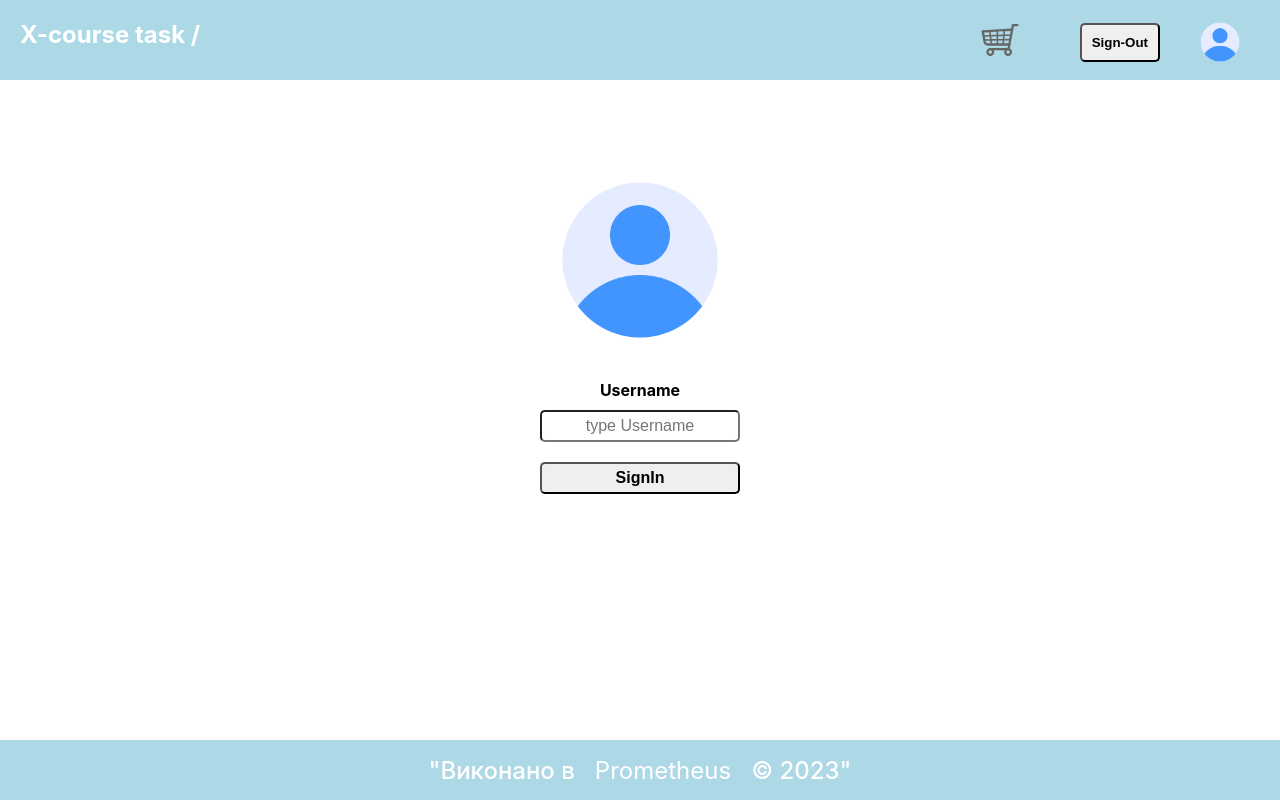
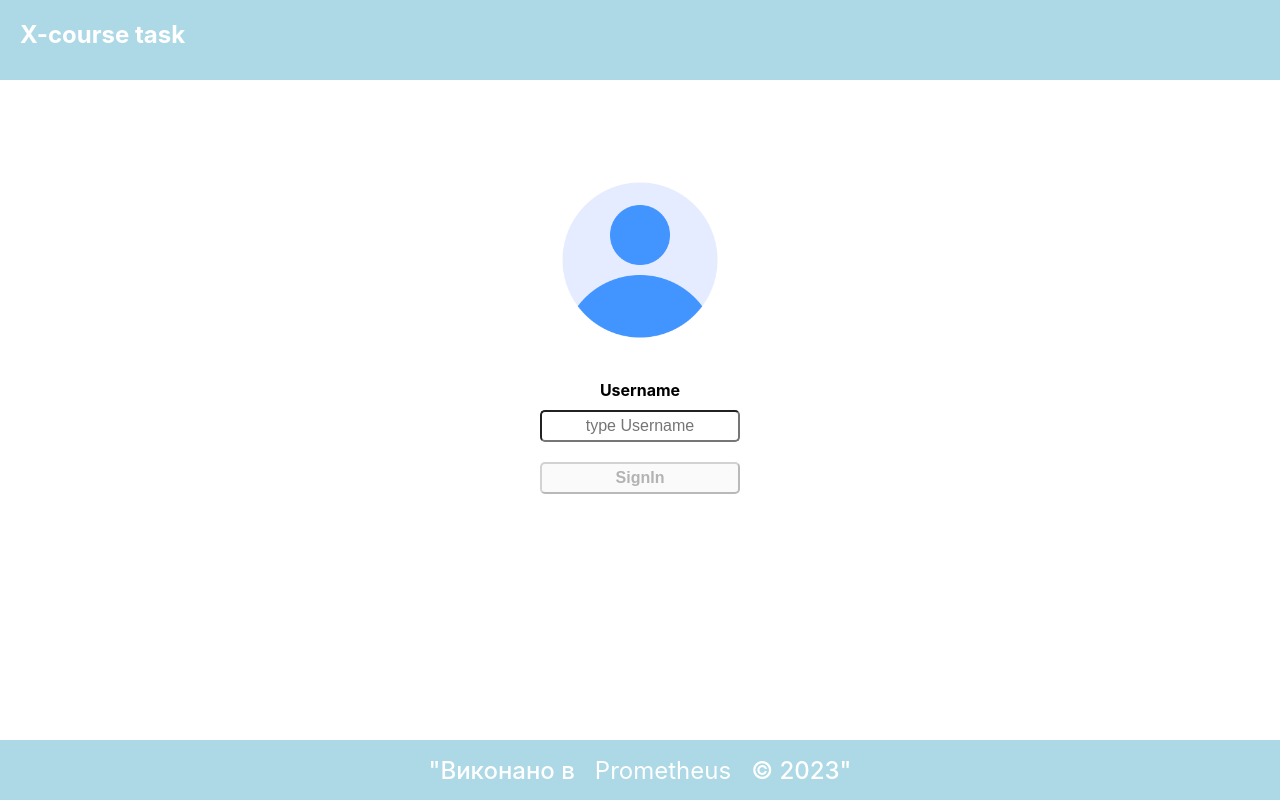
Before and after one commit to volodymyr35/prometheus-x-course-task, a React (Create React App) app: page / in a window 1280 px wide. Built offline with nearby package versions, Linux system fonts and the light colour scheme.

Commit message:
added signIn logic and redirected routes

```diff
--- a/src/App.js
+++ b/src/App.js
@@ -1,3 +1,4 @@
+import { useState } from 'react';
 import { Routes, Route } from 'react-router-dom';
 import { Header } from './components/Header';
 import { SignIn } from './pages/SignIn/SignIn';
@@ -10,11 +11,13 @@ import { Footer } from './components/Footer';
 import './App.css';
 
 function App() {
+ const [username, setUsername] = useState('');
+
   return (
     <div className="App">
-      <Header />
+      <Header username={username} setUsername={setUsername} />
       <Routes>
-        <Route exact path="/" element={<SignIn />} />
+        <Route exact path="/" element={<SignIn setUsername={setUsername} />} />
         <Route path="/books" element={<BookList/>} />
         <Route path="/books/:bookId" element={<SpecificBook/>} />
         <Route path="/cart" element={<Cart/>} />
--- a/src/components/BookItem/BookItem.css
+++ b/src/components/BookItem/BookItem.css
@@ -2,15 +2,23 @@
   display: flex;
   flex-direction: column;
   justify-content: space-between;
-  align-items: flex-start;
+  /* align-items: flex-start; */
   padding: 20px;
   margin: 20px;
   width: 400px;
   border: 2px solid #000;
 }
 
+.book__info {
+  display: flex;
+  flex-direction: column;
+  align-items: flex-start;
+  margin-bottom: 10px;
+}
+
 .book__image {
   width: 360px;
+  height: 360px;
 }
 
 .book__info-row {
@@ -22,16 +30,20 @@
   padding: 10px;
 }
 
-.view__button {
-  padding: 10px;
+.view__link {
+  display: block;
+  padding: 5px;
   border-radius: 5px;
   font-weight: bold;
   width: 100px;
+  color: #000;
+  border: 1px solid black;
+  text-align: center;
 }
 
 
 .book__short-description {
-  margin: 10px 10px 0;
+  margin: 10px 0;
   height: 75px;
   overflow: hidden;
 }
--- a/src/components/BookItem/BookItem.jsx
+++ b/src/components/BookItem/BookItem.jsx
@@ -27,7 +27,7 @@ export function BookItem(props) {
       <div className="book__info-row">
         <span className="row__label">{formatCurrency.format(price)}</span>
         <Link to={`/books/${id}`}>
-          <button className="view__button">View</button>
+          <span className="view__link">View</span>
         </Link>
       </div>
     </div>
--- a/src/components/Header/Header.jsx
+++ b/src/components/Header/Header.jsx
@@ -1,29 +1,40 @@
-import cart from '../../images/cart.svg';
-import avatar from '../../images/avatar.png';
-import { Link } from 'react-router-dom';
-import './Header.css';
+import { Link, useNavigate } from "react-router-dom";
+import cart from "../../images/cart.svg";
+import avatar from "../../images/avatar.png";
+import "./Header.css";
 
+export function Header({ username, setUsername }) {
+  const navigate = useNavigate();
 
-export function Header(props) {
-  const { name } = props;
+  const navigateToSignIn = () => {
+    navigate("/");
+    setUsername("");
+  };
+
+  if (!username) {
+    return (
+      <div className="header">
+        <div className="header__container">
+          <h2>X-course task </h2>
+        </div>
+      </div>
+    );
+  }
   return (
     <div className="header">
       <div className="header__container">
-        <h2>X-course task / {name}</h2>
+        <h2>X-course task / {username}</h2>
         <nav className="navigation">
-          <Link to='/cart'>
-            <img src={cart} alt="cart" width="40"/>
-            </Link>
-            <Link to='/'>
-            <button className="sign-out">Sign-Out</button>
-            </Link>
-            <img src={avatar} alt="user avatar" width="40"/>
-            <span>{name}</span>
-          </nav>
+          <Link to="/cart">
+            <img src={cart} alt="cart" width="40" />
+          </Link>
+          <button className="sign-out" onClick={navigateToSignIn}>
+            Sign-Out
+          </button>
+          <img src={avatar} alt="user avatar" width="40" />
+          <span>{username}</span>
+        </nav>
       </div>
     </div>
   );
 }
-
-// TODO:
-// 1. Add if statement to visualization navbar on all pages without signIn page.
--- a/src/pages/Cart/Cart.jsx
+++ b/src/pages/Cart/Cart.jsx
@@ -4,7 +4,7 @@ import trash from "../../images/trash.png";
 import "./Cart.css";
 
 export function Cart() {
-  const { cartData, addToCart, removeFromCart, clearCart } = useAppContext();
+  const { cartData, removeFromCart, clearCart } = useAppContext();
 
   const formatCurrency = new Intl.NumberFormat(undefined, {
     style: "currency",
@@ -15,7 +15,6 @@ export function Cart() {
     (acc, { bookPrice, quantity }) => bookPrice * quantity + acc,
     0
   );
-
 
   if (!cartData.length) {
     return (
@@ -29,7 +28,14 @@ export function Cart() {
 
   return (
     <>
-      <button>Purchase</button>
+      <button
+        className="purchase__button"
+        onClick={() => {
+          clearCart();
+        }}
+      >
+        Purchase
+      </button>
       <table>
         <thead>
           <tr>
@@ -37,7 +43,7 @@ export function Cart() {
             <th>Quantity</th>
             <th>Price per book</th>
             <th>Item price</th>
-            <th>{trash}</th>
+            <th>Remove</th>
           </tr>
         </thead>
         <tbody>
@@ -47,7 +53,16 @@ export function Cart() {
               <td>{quantity}</td>
               <td>{formatCurrency.format(bookPrice)}</td>
               <td>{formatCurrency.format(quantity * bookPrice)}</td>
-              <td><button>x</button></td>
+              <td>
+                <button
+                  className="remove__button"
+                  onClick={() => {
+                    removeFromCart(id);
+                  }}
+                >
+                  <img src={trash} alt="trash" width="15" />
+                </button>
+              </td>
             </tr>
           ))}
         </tbody>
--- a/src/pages/SignIn/SignIn.jsx
+++ b/src/pages/SignIn/SignIn.jsx
@@ -1,24 +1,41 @@
-import avatar from '../../images/avatar.png'
-import './SignIn.css';
+import { useState } from "react";
+import { useNavigate } from "react-router-dom";
+import avatar from "../../images/avatar.png";
+import "./SignIn.css";
 
-export function SignIn() {
+export function SignIn({ setUsername }) {
+  const navigate = useNavigate();
+  const [value, setValue] = useState("");
+
+  const submitHandler = (event) => {
+    event.preventDefault();
+    setUsername(value);
+    navigate("/books");
+  };
+
+  const isValidUsername = value.length >= 4 && value.length <= 16;
 
   return (
     <div className="login__container">
-      <img
-        className="login__avatar"
-        src={avatar}
-        alt="user avatar"
-      />
-      <form className="login__form" action="/singIn" method="post">
+      <img className="login__avatar" src={avatar} alt="user avatar" />
+      <form
+        className="login__form"
+        action="/singIn"
+        method="post"
+        onSubmit={submitHandler}
+      >
         <label htmlFor="username">Username</label>
         <input
           id="username"
           name="username"
           type="text"
           placeholder="type Username"
+          value={value}
+          onChange={(e) => {
+            setValue(e.target.value);
+          }}
         />
-        <button className="sign__in" type="submit">
+        <button className="sign__in" type="submit" disabled={!isValidUsername}>
           SignIn
         </button>
       </form>
```
